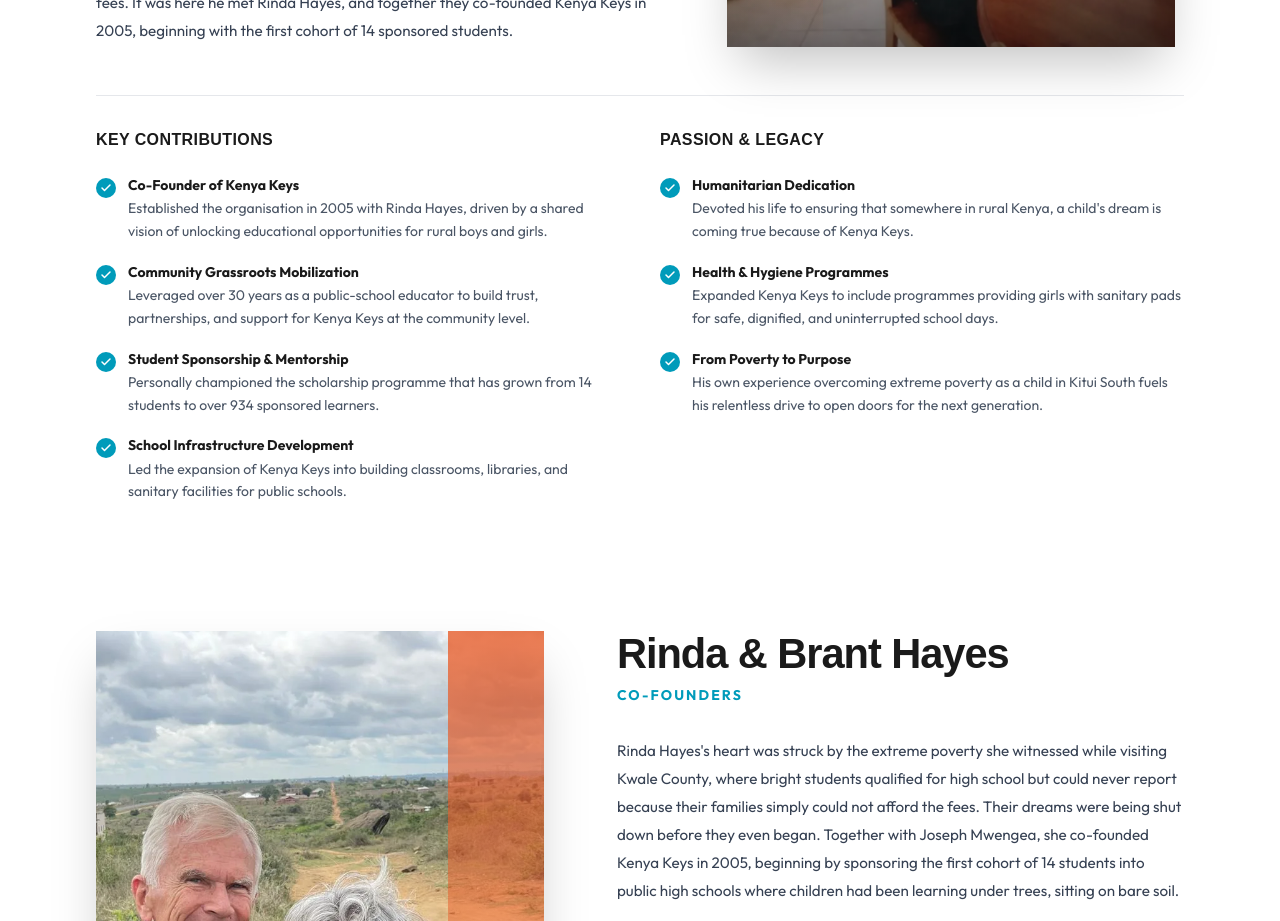
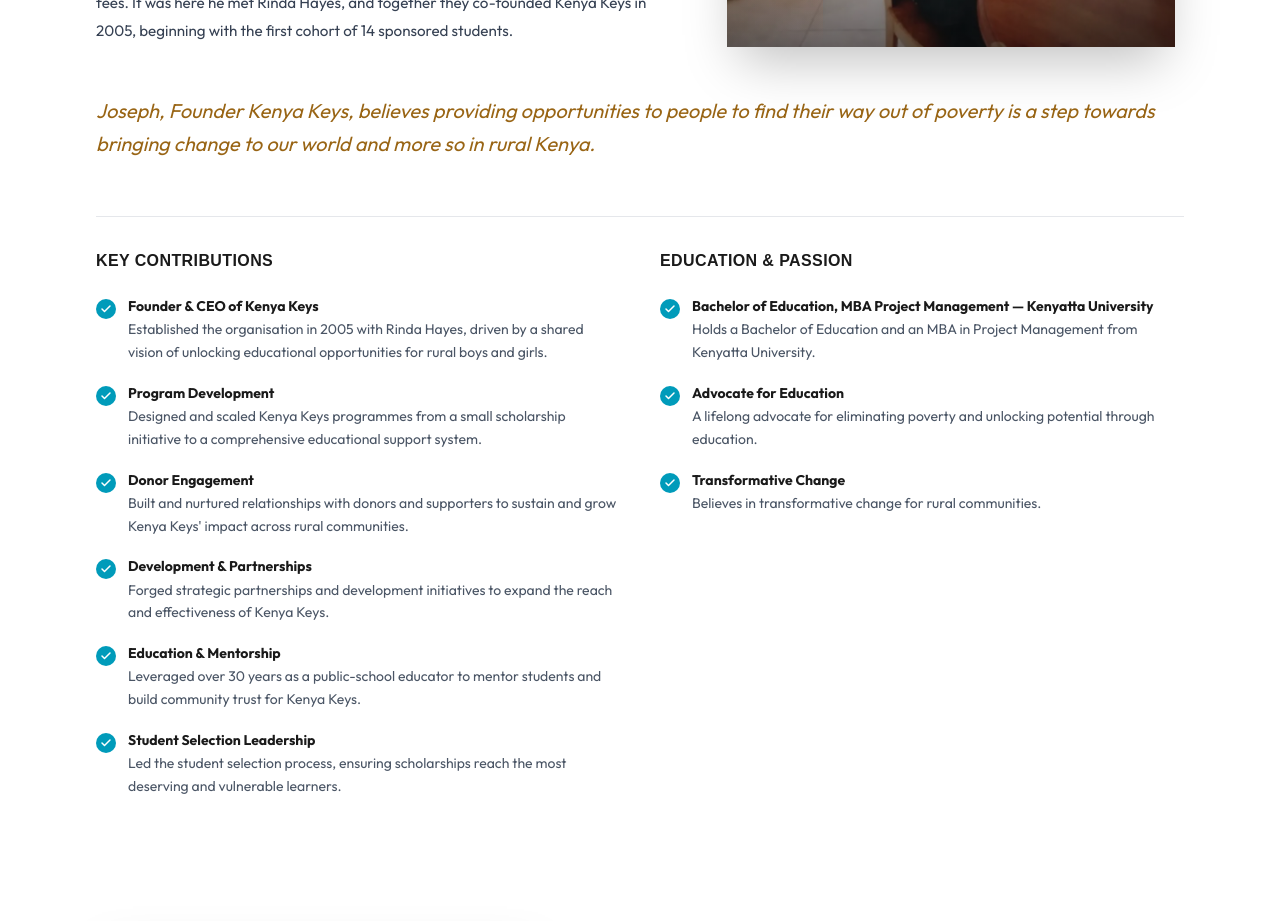
Before and after one commit to Code-Assassin-Fred/kenya-keys-kenya, a Next.js app: page /who-we-are in a window 1280 px wide. Shown: the part 6320-7241 px from the top of the page. Built offline with nearby package versions, Linux system fonts and the light colour scheme; a web font is replaced by a local one.

Commit message:
Modify director bio, key responsibilities, education and passion

```diff
--- a/components/Who we are/FounderProfiles.tsx
+++ b/components/Who we are/FounderProfiles.tsx
@@ -23,6 +23,7 @@ interface FounderCard {
     image: string;
     imageAlt: string;
     bio: string[];
+    quote?: string;
     columns: [ContributionColumn, ContributionColumn];
     imagePosition: 'left' | 'right';
 }
@@ -30,10 +31,11 @@ interface FounderCard {
 const founders: FounderCard[] = [
     {
         name: 'Joseph Mwengea',
-        role: 'Co-Founder, CEO & Director',
+        role: 'Founder & CEO',
         image: '/Leadership and Staff/Joseph Mwengea Director.webp',
-        imageAlt: 'Joseph Mwengea, Co-Founder, CEO & Director of Kenya Keys',
+        imageAlt: 'Joseph Mwengea, Founder, CEO & Director of Kenya Keys',
         imagePosition: 'right',
+        quote: 'Joseph, Founder Kenya Keys, believes providing opportunities to people to find their way out of poverty is a step towards bringing change to our world and more so in rural Kenya.',
         bio: [
             'Joseph Mwengea was born and raised in the rural village of Mbitini, Ikutha location, in Kitui South, a recognized drought-prone, arid and semi-arid region where there is barely enough rain to support farming. At an early age, he walked six kilometres barefoot to access primary school. A devastating famine in 1984 forced his father to migrate for work, but he passed away two years later, leaving the family under the care of Joseph\'s mother and three sisters.',
             'Despite extreme hardship, Joseph became the only one in his family to reach high school, funding his education through construction-site labour and the compassion of a school principal who wrote off his fees and guided him to Machakos Teachers Training College. These experiences ignited a lifelong conviction: that education can break the cycle of poverty.',
@@ -44,52 +46,60 @@ const founders: FounderCard[] = [
                 heading: 'Key Contributions',
                 items: [
                     {
-                        title: 'Co-Founder of Kenya Keys',
+                        title: 'Founder & CEO of Kenya Keys',
                         description: 'Established the organisation in 2005 with Rinda Hayes, driven by a shared vision of unlocking educational opportunities for rural boys and girls.',
                     },
                     {
-                        title: 'Community Grassroots Mobilization',
-                        description: 'Leveraged over 30 years as a public-school educator to build trust, partnerships, and support for Kenya Keys at the community level.',
+                        title: 'Program Development',
+                        description: 'Designed and scaled Kenya Keys programmes from a small scholarship initiative to a comprehensive educational support system.',
                     },
                     {
-                        title: 'Student Sponsorship & Mentorship',
-                        description: 'Personally championed the scholarship programme that has grown from 14 students to over 934 sponsored learners.',
+                        title: 'Donor Engagement',
+                        description: 'Built and nurtured relationships with donors and supporters to sustain and grow Kenya Keys\' impact across rural communities.',
                     },
                     {
-                        title: 'School Infrastructure Development',
-                        description: 'Led the expansion of Kenya Keys into building classrooms, libraries, and sanitary facilities for public schools.',
+                        title: 'Development & Partnerships',
+                        description: 'Forged strategic partnerships and development initiatives to expand the reach and effectiveness of Kenya Keys.',
+                    },
+                    {
+                        title: 'Education & Mentorship',
+                        description: 'Leveraged over 30 years as a public-school educator to mentor students and build community trust for Kenya Keys.',
+                    },
+                    {
+                        title: 'Student Selection Leadership',
+                        description: 'Led the student selection process, ensuring scholarships reach the most deserving and vulnerable learners.',
                     },
                 ],
             },
             {
-                heading: 'Passion & Legacy',
+                heading: 'Education & Passion',
                 items: [
                     {
-                        title: 'Humanitarian Dedication',
-                        description: 'Devoted his life to ensuring that somewhere in rural Kenya, a child\'s dream is coming true because of Kenya Keys.',
+                        title: 'Bachelor of Education, MBA Project Management — Kenyatta University',
+                        description: 'Holds a Bachelor of Education and an MBA in Project Management from Kenyatta University.',
                     },
                     {
-                        title: 'Health & Hygiene Programmes',
-                        description: 'Expanded Kenya Keys to include programmes providing girls with sanitary pads for safe, dignified, and uninterrupted school days.',
+                        title: 'Advocate for Education',
+                        description: 'A lifelong advocate for eliminating poverty and unlocking potential through education.',
                     },
                     {
-                        title: 'From Poverty to Purpose',
-                        description: 'His own experience overcoming extreme poverty as a child in Kitui South fuels his relentless drive to open doors for the next generation.',
+                        title: 'Transformative Change',
+                        description: 'Believes in transformative change for rural communities.',
                     },
                 ],
             },
         ],
     },
     {
-        name: 'Rinda & Brant Hayes',
+        name: 'Rinda & Brent Hayes',
         role: 'Co-Founders',
         image: '/WhatsApp Image 2026-04-19 at 20.34.26.webp',
-        imageAlt: 'Rinda and Brant Hayes, Co-Founders of Kenya Keys',
+        imageAlt: 'Rinda and Brent Hayes, Co-Founders of Kenya Keys',
         imagePosition: 'left',
         bio: [
             'Rinda Hayes\'s heart was struck by the extreme poverty she witnessed while visiting Kwale County, where bright students qualified for high school but could never report because their families simply could not afford the fees. Their dreams were being shut down before they even began. Together with Joseph Mwengea, she co-founded Kenya Keys in 2005, beginning by sponsoring the first cohort of 14 students into public high schools where children had been learning under trees, sitting on bare soil.',
-            'Two years later, her husband Brant Hayes joined the effort and became the backbone supporting their growing initiative. Together, the Hayes family dedicated themselves to the conviction that education unlocks potential and that poverty, however complex and dehumanizing, can be overcome through sustained, community-rooted investment in young people.',
-            'It didn\'t take long for Rinda and Brant to realize that supporting students from poor households required more than sponsorships alone; it demanded improving the very schools those students attended. Kenya Keys expanded into infrastructure projects, building classrooms, libraries, and toilet facilities, and later introduced health and hygiene programmes providing girls with sanitary pads for safe, dignified, and uninterrupted school days.',
+            'Two years later, her husband Brent Hayes joined the effort and became the backbone supporting their growing initiative. Together, the Hayes family dedicated themselves to the conviction that education unlocks potential and that poverty, however complex and dehumanizing, can be overcome through sustained, community-rooted investment in young people.',
+            'It didn\'t take long for Rinda and Brent to realize that supporting students from poor households required more than sponsorships alone; it demanded improving the very schools those students attended. Kenya Keys expanded into infrastructure projects, building classrooms, libraries, and toilet facilities, and later introduced health and hygiene programmes providing girls with sanitary pads for safe, dignified, and uninterrupted school days.',
         ],
         columns: [
             {
@@ -101,7 +111,7 @@ const founders: FounderCard[] = [
                     },
                     {
                         title: 'Operational Backbone',
-                        description: 'Brant Hayes joined in 2007, providing critical logistical, operational, and financial support that enabled the organisation to scale.',
+                        description: 'Brent Hayes joined in 2007, providing critical logistical, operational, and financial support that enabled the organisation to scale.',
                     },
                     {
                         title: 'Infrastructure & Programme Expansion',
@@ -241,14 +251,28 @@ export default function FounderProfiles() {
                 <div className="space-y-32">
                     {founders.map((founder) => (
                         <div key={founder.name}>
-                            <div className={`flex flex-col ${
-                                founder.imagePosition === 'left'
-                                    ? 'lg:flex-row'
-                                    : 'lg:flex-row-reverse'
-                            } items-start gap-12 lg:gap-16`}>
+                            <div className={`flex flex-col ${founder.imagePosition === 'left'
+                                ? 'lg:flex-row'
+                                : 'lg:flex-row-reverse'
+                                } items-start gap-12 lg:gap-16`}>
                                 <FounderImage founder={founder} />
                                 <FounderText founder={founder} />
                             </div>
+
+                            {/* Full-width Quote */}
+                            {founder.quote && (
+                                <motion.div
+                                    initial={{ opacity: 0, y: 15 }}
+                                    whileInView={{ opacity: 1, y: 0 }}
+                                    transition={{ duration: 0.6, delay: 0.15 }}
+                                    viewport={{ once: true }}
+                                    className="mt-10 w-full"
+                                >
+                                    <p className="text-[#996515] font-outfit text-lg md:text-xl leading-relaxed italic py-2">
+                                        {founder.quote}
+                                    </p>
+                                </motion.div>
+                            )}
 
                             {/* Full-width Contribution Columns */}
                             <motion.div
--- a/components/Who we are/Journey.tsx
+++ b/components/Who we are/Journey.tsx
@@ -42,7 +42,7 @@ export default function Journey() {
                             </h2>
                             <div className="space-y-6 text-gray-700 font-outfit text-lg leading-relaxed">
                                 <p>
-                                    In 2005, Joseph Mwengea and Rinda Hayes co-founded Kenya Keys with a shared conviction: that education unlocks the potential and opportunities within every rural boy and girl. Two years later, Rinda's husband, Brant Hayes, joined their efforts, becoming the operational backbone supporting their growing initiative.
+                                    In 2005, Joseph Mwengea and Rinda Hayes co-founded Kenya Keys with a shared conviction: that education unlocks the potential and opportunities within every rural boy and girl. Two years later, Rinda's husband, Brent Hayes, joined their efforts, becoming the operational backbone supporting their growing initiative.
                                 </p>
                                 <p>
                                     Witnessing how the lack of a high school education trapped youth in cycles of poverty, they dedicated themselves to expanding access to secondary learning. They understood that poverty is a complex, dehumanizing force, and that overcoming it requires equally thoughtful, long-term educational opportunities.
```
